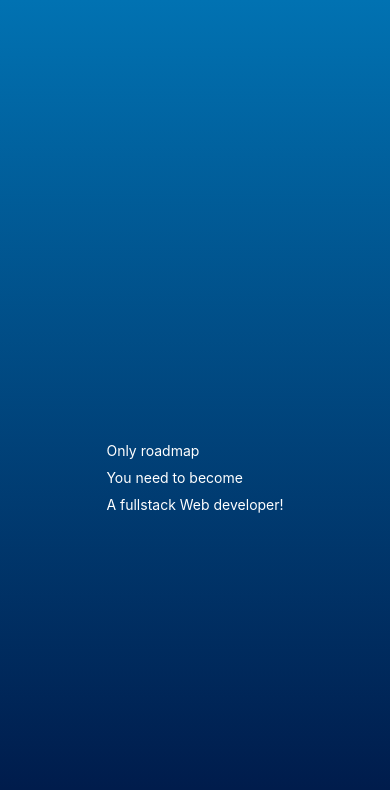
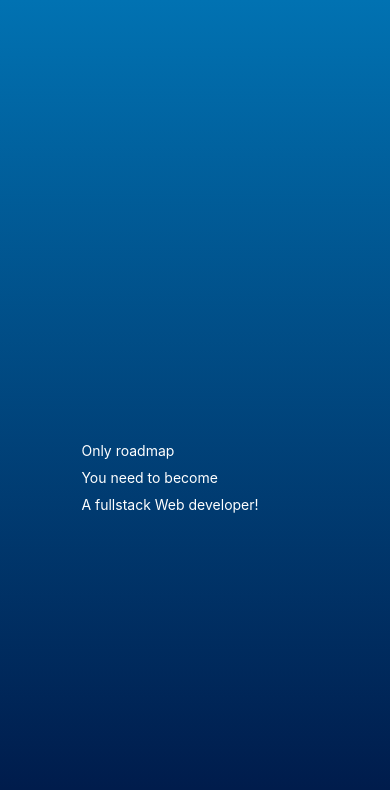
Before and after one commit to navrajkaler996/web-dev-roadmap, a React Native app: screen / in a window 390 px wide. Shown: the top 790 px of the page. Built offline with nearby package versions, Linux system fonts and the light colour scheme.

Commit message:
sliding text animation completed - minor changes-2

```diff
--- a/screens/RoadmapScreen.js
+++ b/screens/RoadmapScreen.js
@@ -48,6 +48,7 @@ const roadmapStyles = StyleSheet.create({
   "text-1-container": {
     flex: 1,
     marginTop: 120,
+    marginLeft: -50,
   },
   "text-1": {
     color: "#fff",
```
